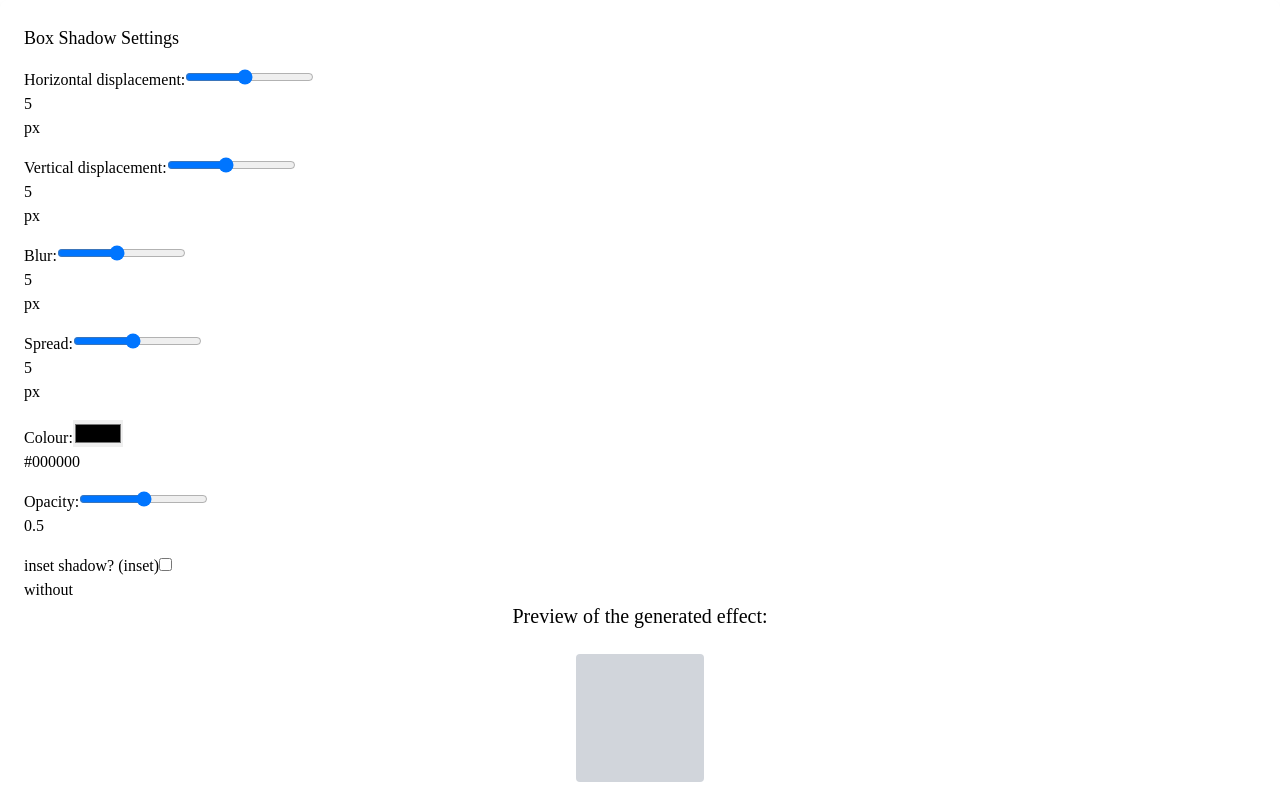
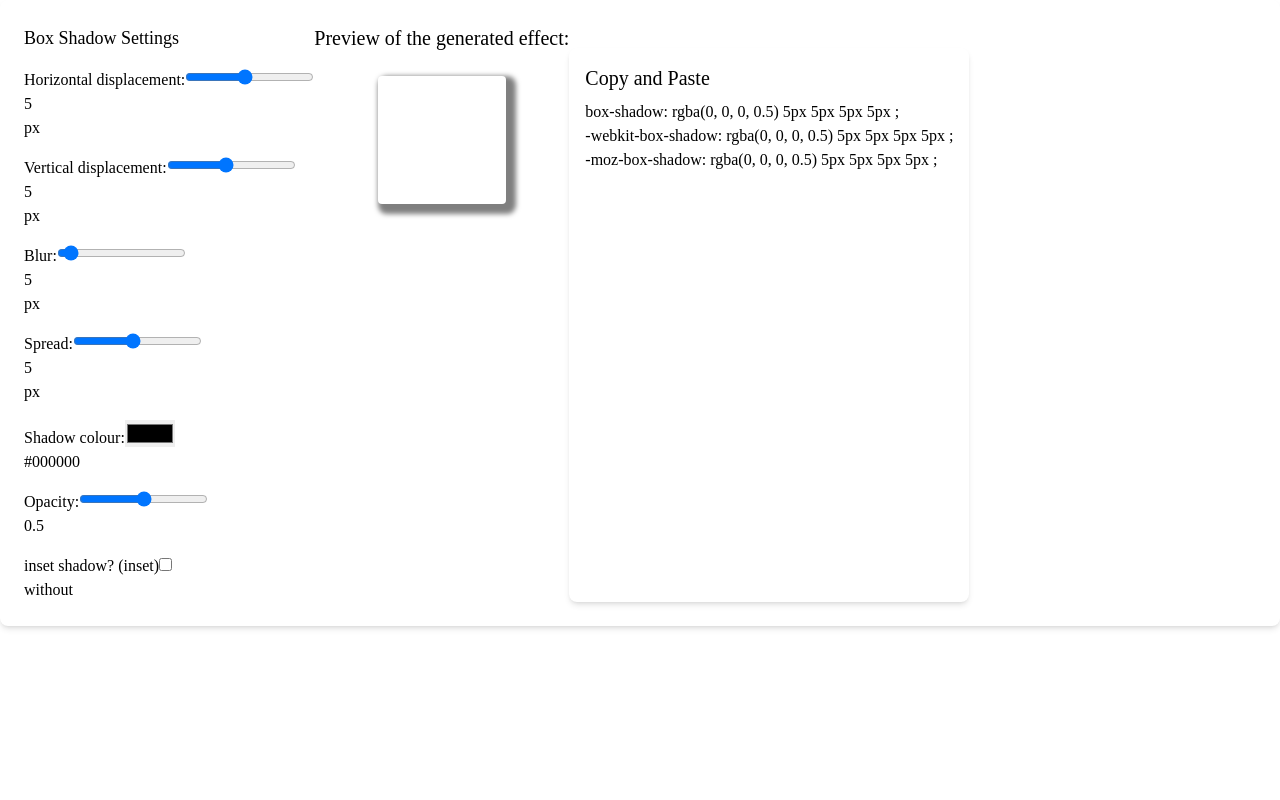
Before and after one commit to derickferreira/utility-tools, a React (Vite) app in the folder box_shadow_react_ts/: page / in a window 1280 px wide. Shown: the top 800 px of the page. Built offline with nearby package versions, Linux system fonts and the light colour scheme.

Commit message:
Doing the logic

```diff
--- a/box_shadow_react_ts/src/components/BoxShadowGenerator.tsx
+++ b/box_shadow_react_ts/src/components/BoxShadowGenerator.tsx
@@ -9,14 +9,31 @@ const BoxShadowGenerator = () => {
   const [colour, setColour] = useState<string>("#000000");
   const [opacity, setOpacity] = useState<number>(0.5);
   const [inset, setInset] = useState<boolean>(false);
+  const [colourBox, setColourBox] = useState<string>("#808080");
   const [boxShadow, setBoxShadow] = useState<string>("");
 
-  console.log(opacity);
+  useEffect(() => {
+    const rgbaValue = hexToRgb(colour, opacity);
+    const boxShadowValue = `${rgbaValue} ${horizontal}px ${vertical}px ${blur}px ${spread}px ${
+      inset ? "inset" : ""
+    }`;
+    console.log(opacity);
+    console.log(boxShadow);
+    setBoxShadow(boxShadowValue);
+  }, [horizontal, vertical, blur, spread, colour, opacity, inset]);
+
+  const hexToRgb = (hex: string, opacity: number): string => {
+    const r = parseInt(hex.slice(1, 3), 16);
+    const g = parseInt(hex.slice(3, 5), 16);
+    const b = parseInt(hex.slice(5, 7), 16);
+
+    return `rgba(${r}, ${g}, ${b}, ${opacity})`;
+  };
 
   return (
     <div
       id="box_shadow_generator"
-      className="p-6 bg-white rounded-lg shadow-md"
+      className="p-6 bg-white rounded-lg shadow-md flex"
     >
       <div id="controls_container" className="space-y-4">
         <h2 className="text-lg">Box Shadow Settings</h2>
@@ -77,7 +94,7 @@ const BoxShadowGenerator = () => {
               type="range"
               name="blur"
               id="blur"
-              min="-75"
+              min="0"
               max="100"
             />
           </div>
@@ -118,7 +135,7 @@ const BoxShadowGenerator = () => {
         </div>
         <div className="form_control">
           <div className="range_input">
-            <label htmlFor="colour">Colour:</label>
+            <label htmlFor="colour">Shadow colour:</label>
             <input
               onChange={(event) => setColour(event.target.value)}
               value={colour}
@@ -187,8 +204,8 @@ const BoxShadowGenerator = () => {
         <h2 className="text-xl">Preview of the generated effect:</h2>
         <div
           id="box"
-          className="mt-6 w-32 h-32 bg-gray-300 rounded"
-          style={{ boxShadow }}
+          className="mt-6 w-32 h-32 rounded"
+          style={{ boxShadow, backgroundColor: "" }}
         ></div>
       </div>
       <div
```
